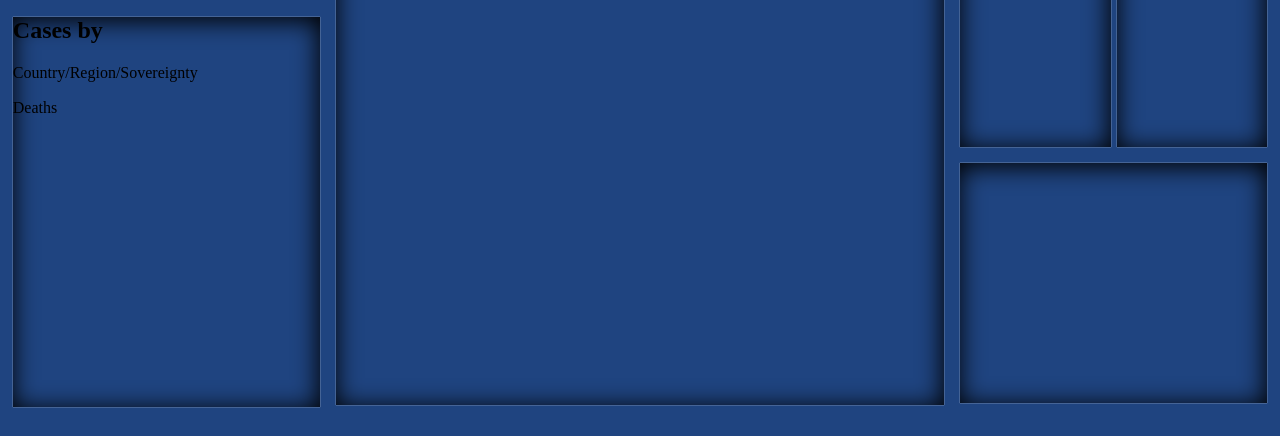
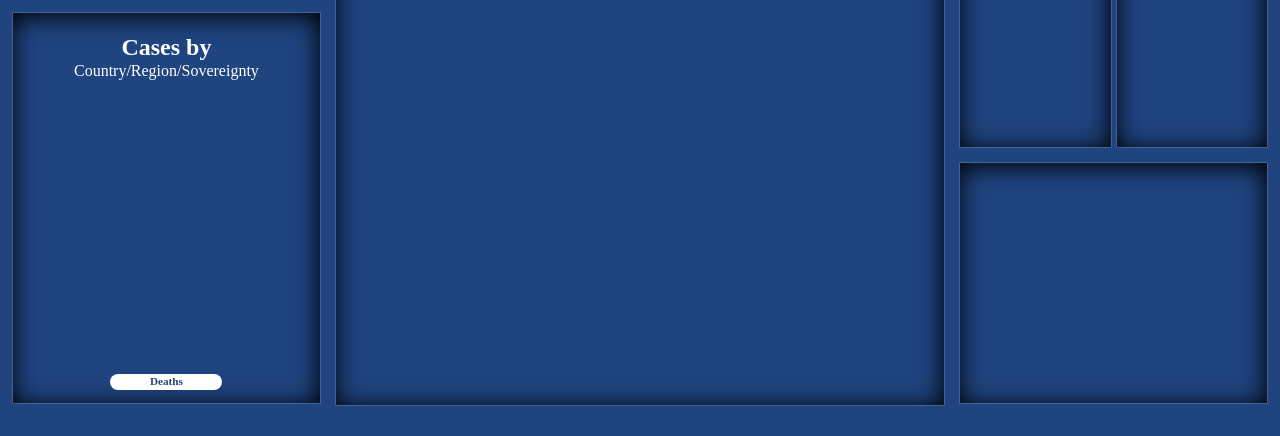
Before and after one commit to Enkoff/COVID-19, a website built with webpack: page src/index.html in a window 1280 px wide. Shown: the part 281-717 px from the top of the page. Built offline with nearby package versions, Linux system fonts and the light colour scheme; no server answers; a web font is replaced by a local one.

Commit message:
fix: change style

```diff
--- /dev/null
+++ b/src/scss/casesCountries.scss
@@ -0,0 +1,96 @@
+
+.cases-country {
+  display: flex;
+  align-items: center;
+  flex-direction: column;
+  justify-content: center;
+  color: #fff;
+  overflow: hidden;
+  position: relative;
+
+  .cases__title {
+    font-size: 1.5rem;
+    margin-top: 0.5rem;
+    margin-bottom: 0;
+  }
+
+  .cases__sub_title {
+    margin: 0;
+    font-size: 1rem;
+    text-align: center;
+  }
+
+  .country__list {
+    padding: 0 1rem;
+    overflow-y: scroll;
+    margin-top: 1rem;
+    margin-bottom: 0.3rem;
+    height: 70%;
+  }
+
+  .country__item {
+    color: rgb(255, 0, 43);
+    font-weight: 600;
+    list-style: none;
+    border-bottom: 1px solid #fff;
+    padding: 0.5rem 0;
+
+    &:hover {
+      cursor: pointer;
+    }
+  }
+
+  .item-deaths {
+    color: rgb(7, 7, 7);
+  }
+
+  .item-recovered {
+    color: rgb(0, 245, 151);
+  }
+
+  .country__item_span {
+    margin-left: 0.7rem;
+    color: #fff;
+    font-weight: 200;
+    pointer-events: none;
+  }
+}
+
+.cases__btn {
+  width: 7rem;
+  height: 1rem;
+  background-color: rgb(255, 255, 255);
+  font-size: 11px;
+  text-align: center;
+  border-radius: 10px;
+  display: flex;
+  justify-content: center;
+  align-items: center;
+  transition: 0.3s;
+
+  &:hover {
+    background-color: rgb(250, 220, 250);
+    cursor: pointer;
+  }
+
+  p {
+    color: $Blue;
+    font-size: 0.7rem;
+    font-weight: 600;
+  }
+}
+
+::-webkit-scrollbar {
+  width: 0.5rem;
+}
+
+::-webkit-scrollbar-track {
+  box-shadow: inset 0 0 5px grey;
+  border-radius: 10px;
+}
+
+::-webkit-scrollbar-thumb {
+  background: rgb(150, 153, 163);
+  border-radius: 10px;
+  height: 1.5rem;
+}
--- a/src/scss/main.scss
+++ b/src/scss/main.scss
@@ -8,6 +8,7 @@ main {
   .left-content {
     width: 24%;
     margin-left: 1%;
+    cursor: default;
 
     .global-cases {
       height: 30%;
--- a/src/scss/style.scss
+++ b/src/scss/style.scss
@@ -4,4 +4,5 @@
 @import './header.scss';
 @import './main.scss';
 @import './globalCases.scss';
+@import './casesCountries.scss';
 @import './footer.scss';
```
